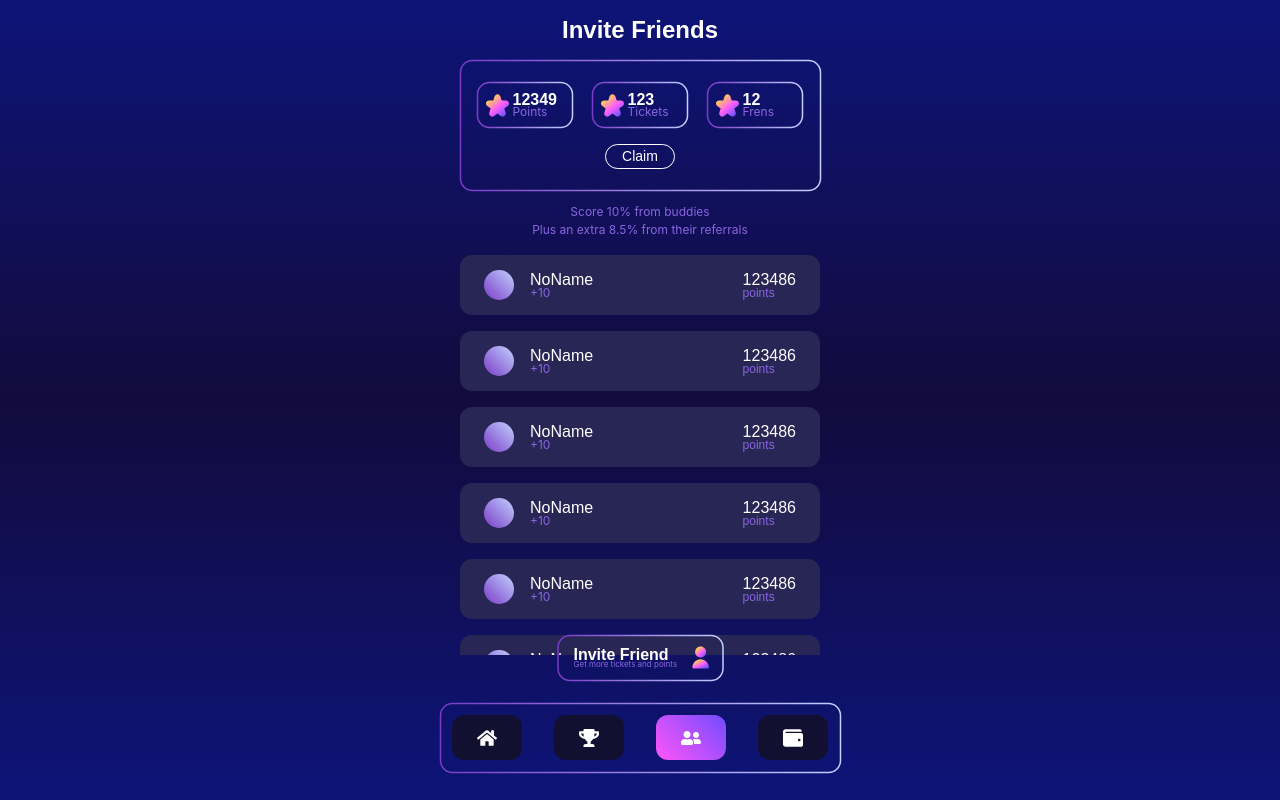
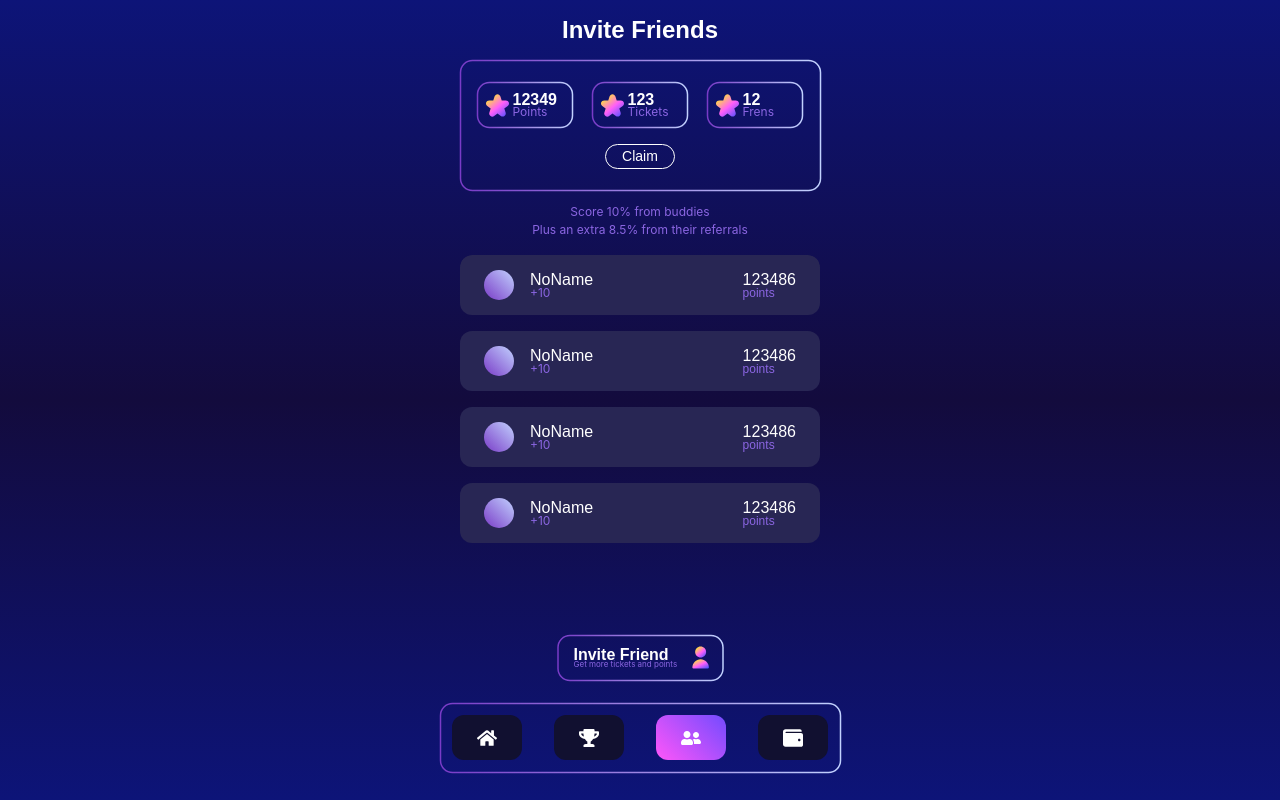
Before and after one commit to KruglyakovNikita/droppu, a Next.js app in the folder client/: page /invites in a window 1280 px wide. Built offline with nearby package versions, Linux system fonts and the light colour scheme.

Commit message:
fix bottom

```diff
--- a/client/pages/invites.tsx
+++ b/client/pages/invites.tsx
@@ -113,7 +113,7 @@ export default function Invites() {
       </Text>
 
       {/* Контейнер для списка друзей с ограниченной высотой и прокруткой */}
-      <Box w="100%" maxW="360px" flex="1" overflowY="auto" mb={4} maxH={400}>
+      <Box w="100%" maxW="360px" flex="1" overflowY="auto" mb={4} maxH={300} borderRadius={12}>
         <Stack spacing={4} w="100%">
           {[...Array(10)].map((_, index) => (
             <Flex
```
